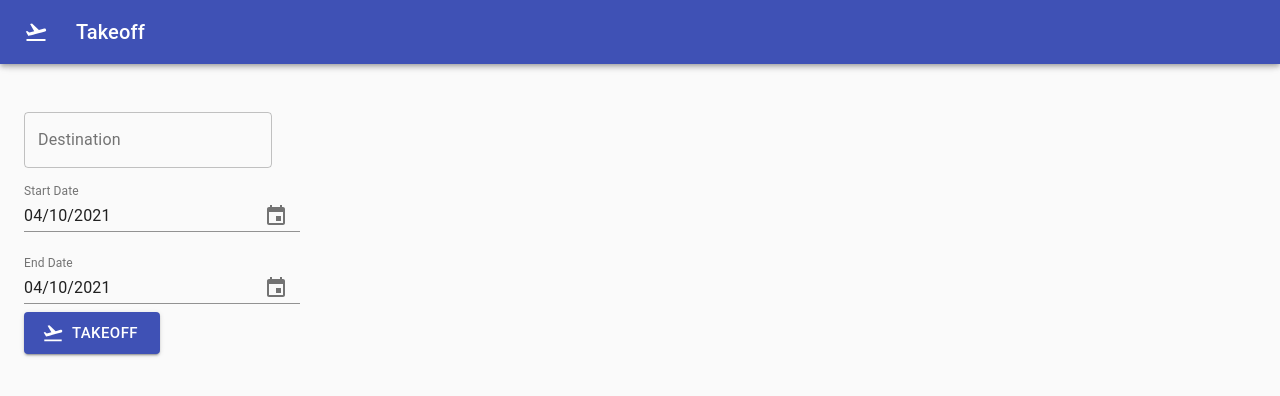
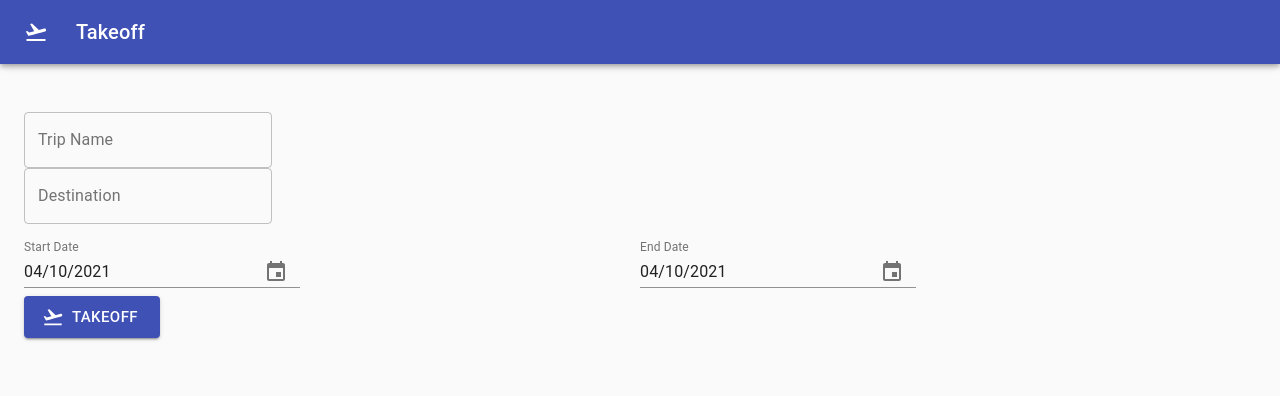
Before and after one commit to espoldi/Takeoff, a React (Create React App) app in the folder client/: page /creator in a window 1280 px wide. Shown: the top 396 px of the page. Built offline with nearby package versions, Linux system fonts and the light colour scheme.

Commit message:
fixed textfield entries

```diff
--- a/client/src/pages/ItineraryCreator.js
+++ b/client/src/pages/ItineraryCreator.js
@@ -14,13 +14,13 @@ import { MuiPickersUtilsProvider, KeyboardDatePicker } from '@material-ui/picker
 import FlightTakeoffIcon from '@material-ui/icons/FlightTakeoff';
 
 export default function ItineraryCreator() {
+
     const [selectedStartDate, setSelectedStartDate] = useState(Date.now());
     const [selectedEndDate, setSelectedEndDate] = useState(Date.now());
-    const [selectDestination, setSelectedDestination] = "";
 
     const handleStartDateChange = (date) => { setSelectedStartDate(date); };
     const handleEndDateChange = (date) => { setSelectedEndDate(date); };
-    const handleDestinationChange = () => { setSelectedDestination(); };
+
 
     return (
         <Container fixed>
@@ -28,15 +28,22 @@ export default function ItineraryCreator() {
                 <Grid container>
                     <Grid item xs={12}>
                         <TextField
+                            id="trip-name"
+                            label="Trip Name"
+                            variant="outlined"
+                        />
+                    </Grid>
+
+                    <Grid item xs={12}>
+                        <TextField
                             id="destination"
                             label="Destination"
                             variant="outlined"
-                            value={selectDestination}
-                            onChange={handleDestinationChange} />
+                        />
                     </Grid>
 
                     <MuiPickersUtilsProvider utils={DateFnsUtils}>
-                        <Grid item xs={12}>
+                        <Grid item xs={6}>
                             <KeyboardDatePicker
                                 margin="normal"
                                 id="starting-date"
@@ -50,7 +57,7 @@ export default function ItineraryCreator() {
                             />
                         </Grid>
 
-                        <Grid item xs={12}>
+                        <Grid item xs={6}>
                             <KeyboardDatePicker
                                 margin="normal"
                                 id="ending-date"
@@ -71,7 +78,8 @@ export default function ItineraryCreator() {
                         size="large"
                         startIcon={<FlightTakeoffIcon />}
                         onClick={() => {
-                            <ItineraryEditor />
+                            // Insert functionality to save form data above
+                            // Insert link to editor with saved data above
                         }}>Takeoff</Button>
 
                 </Grid>
--- a/client/src/pages/ItineraryEditor.js
+++ b/client/src/pages/ItineraryEditor.js
@@ -29,15 +29,14 @@ export default function ItineraryEditor() {
 
     const [selectedStartDate, setSelectedStartDate] = useState(Date.now());
     const [selectedEndDate, setSelectedEndDate] = useState(Date.now());
-    const [selectDestination, setSelectedDestination] = "";
 
     const handleStartDateChange = (date) => { setSelectedStartDate(date); };
     const handleEndDateChange = (date) => { setSelectedEndDate(date); };
-    const handleDestinationChange = () => { setSelectedDestination(); };
 
     return (
         <Container fixed>
-            <Accordion defaultExpanded>
+            <h1>Itinerary Editor</h1>
+            <Accordion defaultExpanded={false}>
                 <AccordionSummary expandIcon={<ExpandMoreIcon />} aria-controls="panel1-content" id="panel1-header">
                     <Typography className={classes.heading}>Basic Trip Settings</Typography>
                 </AccordionSummary>
@@ -45,11 +44,18 @@ export default function ItineraryEditor() {
                     <Grid container>
                         <Grid item xs={12}>
                             <TextField
+                                id="trip-name"
+                                label="Trip Name"
+                                variant="outlined"
+                            />
+                        </Grid>
+
+                        <Grid item xs={12}>
+                            <TextField
                                 id="destination"
                                 label="Destination"
                                 variant="outlined"
-                                value={selectDestination}
-                                onChange={handleDestinationChange} />
+                            />
                         </Grid>
 
                         <MuiPickersUtilsProvider utils={DateFnsUtils}>
```
